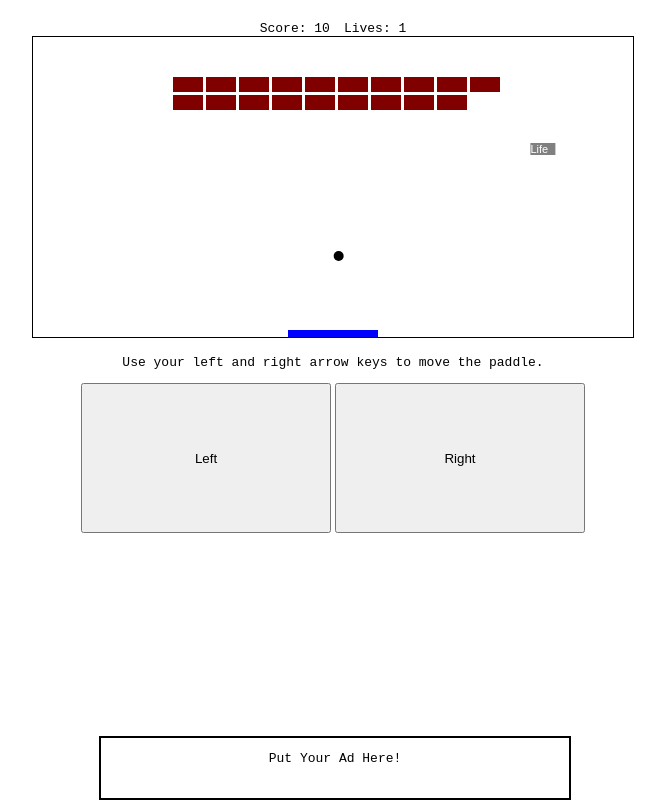
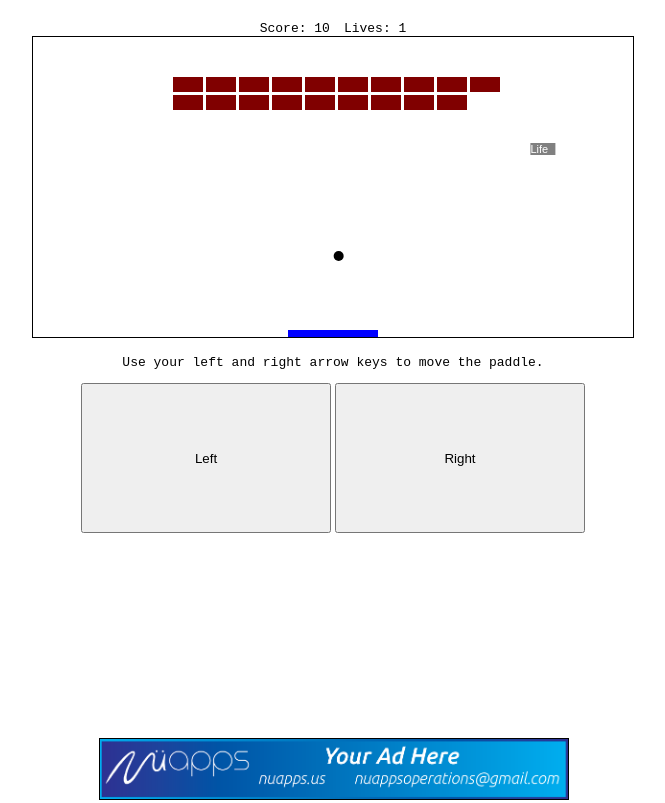
Before and after one commit to fantonatos/brickbreaker, a plain HTML site: page index.html in a window 1280 px wide. Shown: the whole page, without its empty margins (307-972 px from the left). Drawn offline with Linux system fonts and the light colour scheme.

Commit message:
Added a Banner Ad

```diff
--- a/index.html
+++ b/index.html
@@ -38,8 +38,10 @@
         <button type="button" id="rightBtn">Right</button>
     </center>
 
-    <div style="position: absolute; bottom: 0px; left: 50%; margin-left: -234px; width: 468px; height: 60px; border: 2px solid black;">
-        <center><p> Put Your Ad Here! </p> </center>
+    <div style="
+    position: absolute; bottom: 0px; left: 50%; margin-left: -234px;
+     width: 468px; height: 60px; border: 1px solid black;">
+        <a href="http://www.nuapps.us"> <img src="bannerAd.png" width="468px" height="60px"></img> </a>
     </div>
 
     <script src="game.js"></script>
```
